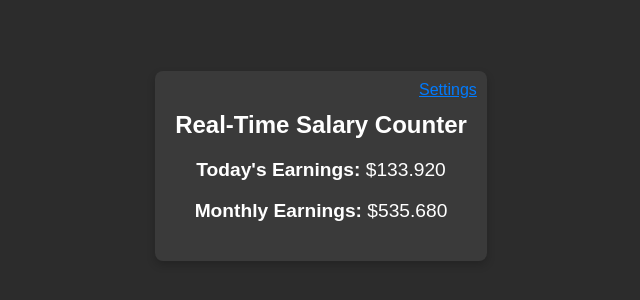
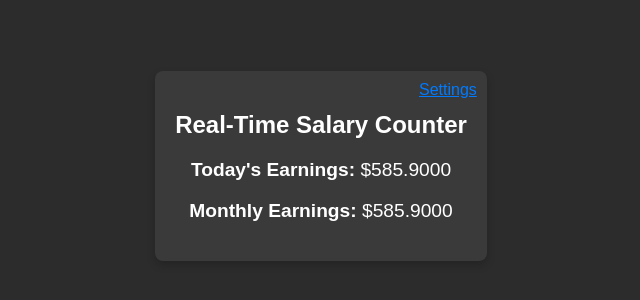
Before and after one commit to Maks-Koits/Koit.VPS, a plain HTML site: page salary_calc/index.html in a window 1280 px wide. Shown: the part 234-534 px from the top of the page, 319-959 px from the left. Drawn offline with Linux system fonts and the light colour scheme.

Commit message:
исправлен подсчёт заработка на текущий момент

```diff
--- a/salary_calc/index.html
+++ b/salary_calc/index.html
@@ -12,16 +12,16 @@
             align-items: center;
             height: 100vh;
             margin: 0;
-            background-color: #2c2c2c;
-            color: #fff;
+            background-color: #2c2c2c; /* Темная тема */
+            color: #fff; /* Цвет текста */
         }
         .container {
             max-width: 400px;
             padding: 20px;
-            background: #3a3a3a;
+            background: #3a3a3a; /* Фон контейнера */
             box-shadow: 0 4px 8px rgba(0, 0, 0, 0.2);
             border-radius: 8px;
-            position: relative;
+            position: relative; /* Для позиционирования кнопки */
         }
         h2 {
             text-align: center;
@@ -40,8 +40,8 @@
             border: 1px solid #ddd;
             border-radius: 4px;
             box-sizing: border-box;
-            background-color: #444;
-            color: #fff;
+            background-color: #444; /* Фон полей ввода */
+            color: #fff; /* Цвет текста в полях ввода */
         }
         input[type="text"]:focus, input[type="time"]:focus, input[type="date"]:focus {
             border-color: #007bff;
@@ -55,7 +55,7 @@
             display: none;
         }
         .settings-btn {
-            position: absolute;
+            position: absolute; /* Позиционирование кнопки */
             top: 10px;
             right: 10px;
             cursor: pointer;
@@ -83,8 +83,16 @@
                 <input type="time" id="workEndTime" value="17:00" step="3600" required>
             </div>
             <div class="field">
+                <label for="lunchtimeStartTime">Lunchtime Start Time</label>
+                <input type="time" id="lunchtimeStartTime" value="12:00" step="3600" required>
+            </div>
+            <div class="field">
+                <label for="lunchtimeEndTime">Lunchtime End Time</label>
+                <input type="time" id="lunchtimeEndTime" value="13:00" step="3600" required>
+            </div>
+            <div class="field">
                 <label for="currentDate">Today's Date</label>
-                <input type="date" id="currentDate" value="">
+                <input type="date" id="currentDate" value="" />
             </div>
         </div>
 
@@ -95,36 +103,57 @@
     </div>
 
     <script>
+        // Toggle settings menu visibility
         function toggleSettings() {
             const settings = document.getElementById('settings');
             settings.style.display = settings.style.display === 'none' ? 'block' : 'none';
         }
 
+        // Save data to cookies
         function setCookie(name, value) {
             document.cookie = `${name}=${value}; path=/; expires=Fri, 31 Dec 9999 23:59:59 GMT`;
         }
 
+        // Get data from cookies
         function getCookie(name) {
             const match = document.cookie.match(new RegExp('(^| )' + name + '=([^;]+)'));
             return match ? match[2] : '';
         }
 
+        // Initialize settings values from cookies or default values
         const hourlyRateInput = document.getElementById('hourlyRate');
         const workStartTimeInput = document.getElementById('workStartTime');
         const workEndTimeInput = document.getElementById('workEndTime');
         const currentDateInput = document.getElementById('currentDate');
+        const lunchtimeStartTimeInput = document.getElementById('lunchtimeStartTime');
+        const lunchtimeEndTimeInput = document.getElementById('lunchtimeEndTime');
 
         hourlyRateInput.value = getCookie('hourlyRate') || '16.74';
         workStartTimeInput.value = getCookie('workStartTime') || '09:00';
         workEndTimeInput.value = getCookie('workEndTime') || '17:00';
+        lunchtimeStartTimeInput.value = getCookie('lunchtimeStartTime') || '12:00';
+        lunchtimeEndTimeInput.value = getCookie('lunchtimeEndTime') || '13:00';
         currentDateInput.value = getCookie('currentDate') || new Date().toISOString().split('T')[0];
 
         hourlyRateInput.addEventListener('change', () => setCookie('hourlyRate', hourlyRateInput.value));
         workStartTimeInput.addEventListener('change', () => setCookie('workStartTime', workStartTimeInput.value));
         workEndTimeInput.addEventListener('change', () => setCookie('workEndTime', workEndTimeInput.value));
+        lunchtimeStartTimeInput.addEventListener('change', () => setCookie('lunchtimeStartTime', lunchtimeStartTimeInput.value));
+        lunchtimeEndTimeInput.addEventListener('change', () => setCookie('lunchtimeEndTime', lunchtimeEndTimeInput.value));
         currentDateInput.addEventListener('change', () => setCookie('currentDate', currentDateInput.value));
 
-        function calculateMonthlyEarnings(currentDate, hourlyRate, workStartTime, workEndTime) {
+        // Function to check if today is the first working day of the month
+        function isFirstWorkingDayOfMonth(date) {
+            const firstDayOfMonth = new Date(date.getFullYear(), date.getMonth(), 1);
+            let currentDate = new Date(firstDayOfMonth);
+            while (currentDate.getDay() === 0 || currentDate.getDay() === 6) {
+                currentDate.setDate(currentDate.getDate() + 1);
+            }
+            return currentDate.toDateString() === date.toDateString();
+        }
+
+        // Function to calculate monthly earnings
+        function calculateMonthlyEarnings(currentDate, hourlyRate, workStartTime, workEndTime, lunchtimeStartTime, lunchtimeEndTime) {
             const dayInMillisec = 24 * 60 * 60 * 1000;
             const monthStartDate = new Date(currentDate.getFullYear(), currentDate.getMonth(), 1);
             const daysElapsed = Math.floor((currentDate - monthStartDate) / dayInMillisec) + 1;
@@ -138,16 +167,21 @@
             }
 
             const totalWorkSecondsPerDay = (new Date(`1970-01-01T${workEndTime}:00`) - new Date(`1970-01-01T${workStartTime}:00`)) / 1000;
-            const dailyEarnings = totalWorkSecondsPerDay * (hourlyRate / 3600);
+            const lunchtimeDuration = (new Date(`1970-01-01T${lunchtimeEndTime}:00`) - new Date(`1970-01-01T${lunchtimeStartTime}:00`)) / 1000;
+            const totalWorkSecondsExcludingLunch = totalWorkSecondsPerDay - lunchtimeDuration;
+            const dailyEarnings = totalWorkSecondsExcludingLunch * (hourlyRate / 3600);
 
             return weekdaysElapsed * dailyEarnings;
         }
 
+        // Function to update earnings
         function updateEarnings() {
             const hourlyRate = parseFloat(hourlyRateInput.value.replace(',', '.')) || 0;
             const workStartTime = workStartTimeInput.value;
             const workEndTime = workEndTimeInput.value;
             const currentDate = new Date(currentDateInput.value);
+            const lunchtimeStartTime = lunchtimeStartTimeInput.value;
+            const lunchtimeEndTime = lunchtimeEndTimeInput.value;
 
             const todayEarnings = (() => {
                 const currentDateTime = new Date();
@@ -157,23 +191,44 @@
                 const workEndDateTime = new Date(currentDate);
                 workEndDateTime.setHours(...workEndTime.split(':').map(Number));
 
+                const lunchtimeStartDateTime = new Date(currentDate);
+                lunchtimeStartDateTime.setHours(...lunchtimeStartTime.split(':').map(Number));
+
+                const lunchtimeEndDateTime = new Date(currentDate);
+                lunchtimeEndDateTime.setHours(...lunchtimeEndTime.split(':').map(Number));
+
                 let earnings = 0;
+
                 if (currentDateTime >= workStartDateTime && currentDateTime <= workEndDateTime) {
                     const elapsedSeconds = (currentDateTime - workStartDateTime) / 1000;
                     const hourlyEarningsPerSecond = hourlyRate / 3600;
-                    earnings = elapsedSeconds * hourlyEarningsPerSecond;
+
+                    // If we are within lunchtime, set earnings to 0
+                    if (currentDateTime >= lunchtimeStartDateTime && currentDateTime <= lunchtimeEndDateTime) {
+                        earnings = 0;
+                    } else {
+                        earnings = elapsedSeconds * hourlyEarningsPerSecond;
+                    }
                 } else if (currentDateTime > workEndDateTime) {
-                    earnings = (workEndDateTime - workStartDateTime) / 1000 * (hourlyRate / 3600);
+                    earnings = (workEndDateTime - workStartDateTime - (lunchtimeEndDateTime - lunchtimeStartDateTime)) / 1000 * (hourlyRate / 3600);
                 }
+
                 return earnings;
             })();
 
-            const monthlyEarnings = calculateMonthlyEarnings(currentDate, hourlyRate, workStartTime, workEndTime) ;
+            const monthlyEarnings = calculateMonthlyEarnings(currentDate, hourlyRate, workStartTime, workEndTime, lunchtimeStartTime, lunchtimeEndTime);
 
-            document.getElementById('todayEarnings').textContent = todayEarnings.toFixed(3);
-            document.getElementById('monthlyEarnings').textContent = monthlyEarnings.toFixed(3);
+            // Check if today is the first working day of the month and adjust earnings if necessary
+            if (isFirstWorkingDayOfMonth(currentDate)) {
+                document.getElementById('todayEarnings').textContent = (monthlyEarnings + todayEarnings).toFixed(4);
+            } else {
+                document.getElementById('todayEarnings').textContent = (monthlyEarnings + todayEarnings).toFixed(4);
+            }
+
+            document.getElementById('monthlyEarnings').textContent = (monthlyEarnings + todayEarnings).toFixed(4);
         }
 
+        // Update earnings every 100ms
         setInterval(updateEarnings, 100);
     </script>
 </body>
```
Also changed, not shown: 2 other files.
